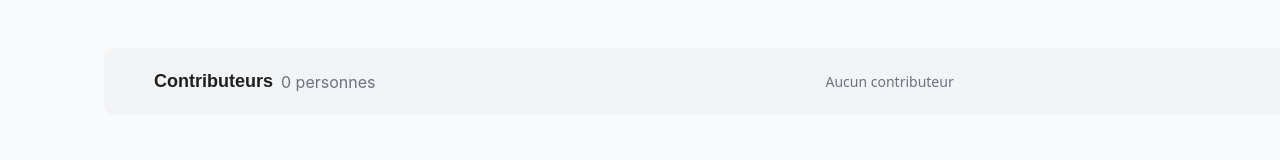
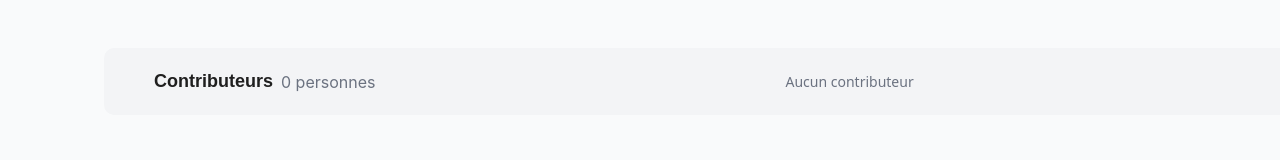
Before and after one commit to StellaElian/abricot-frontend, a Next.js app: page /projects/1 in a window 1280 px wide. Shown: the part 156-316 px from the top of the page. Built offline with nearby package versions, Linux system fonts and the light colour scheme.

Commit message:
Corrections affichage des badges contributeurs

```diff
--- a/src/app/projects/[id]/page.tsx
+++ b/src/app/projects/[id]/page.tsx
@@ -135,7 +135,7 @@ export default function ProjectDetailsPage() {
                 <div className="w-[1255px] h-[67px] bg-[#F3F4F6] rounded-[10px] flex items-center ml-[60px] pl-[50px]">
                     <span className="text-[18px] text-[#1F1F1F] font-[600] mr-[8px]" style={{ fontFamily: "'Manrope', sans-serif" }}>Contributeurs</span>
                     {/* Le nombre de personnes se met à jour dynamiquement */}
-                    <span className="text-[16px] text-[#6B7280] pr-[450px]" style={{ fontFamily: "'Inter', sans-serif" }}>
+                    <span className="text-[16px] text-[#6B7280] pr-[410px]" style={{ fontFamily: "'Inter', sans-serif" }}>
                         {contributors ? contributors.length : 0} personnes
                     </span>
 
```
